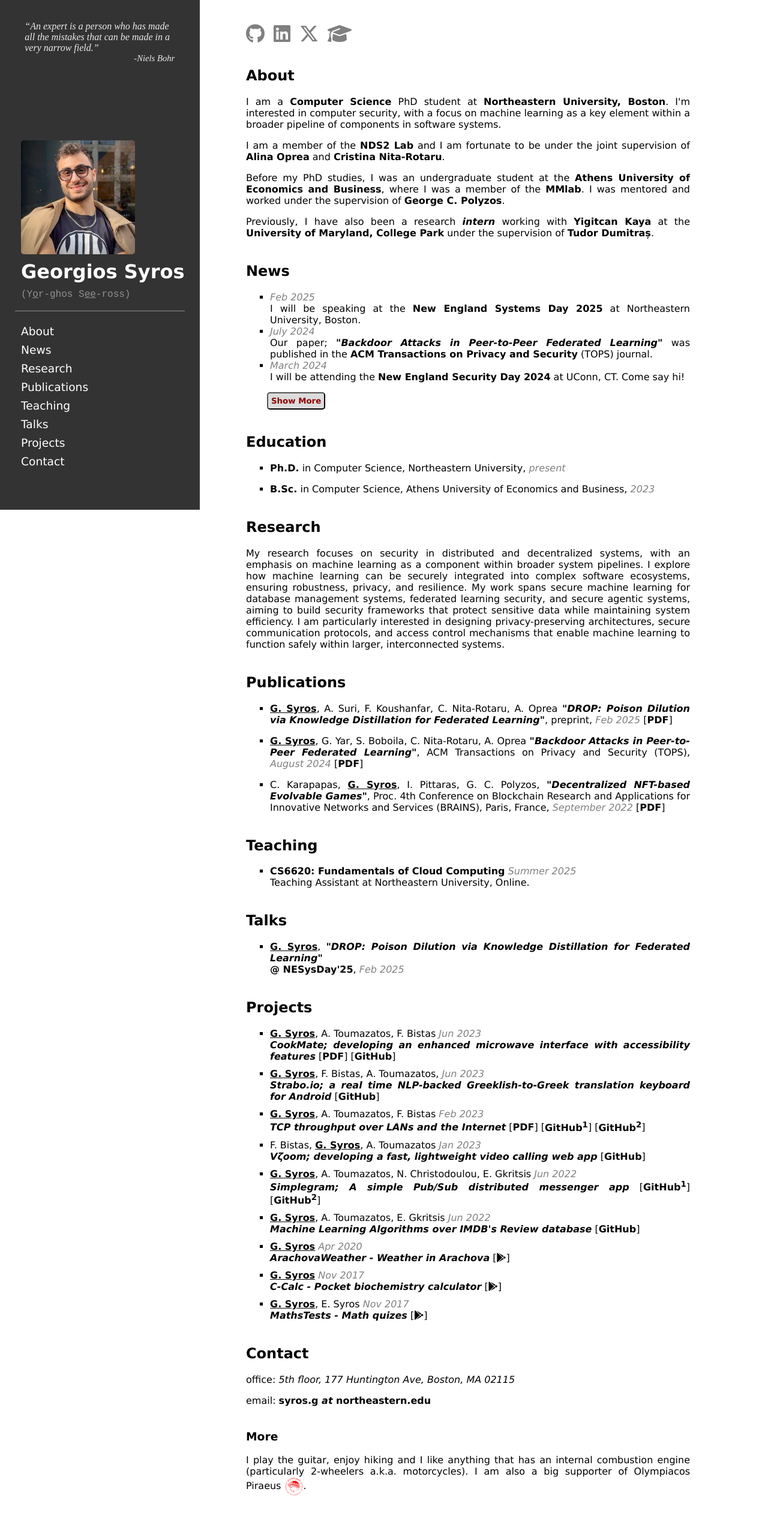
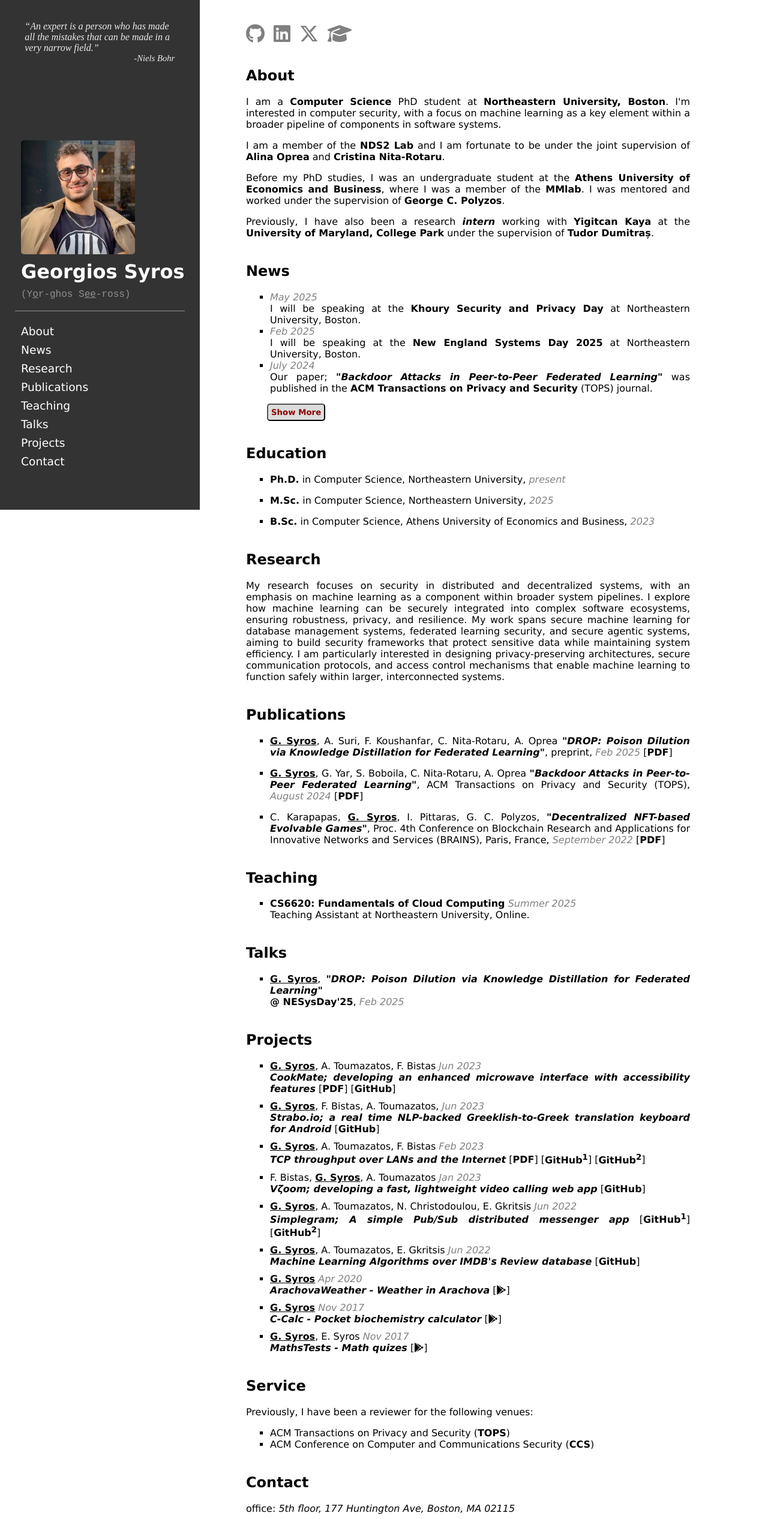
Before and after one commit to gsiros/gsiros.github.io, a plain HTML site: page index.html in a window 1280 px wide. Shown: the top 2533 px of the page at 60% size. Drawn offline with Linux system fonts and the light colour scheme; grey boxes are pictures that could not be loaded.

Commit message:
updated with new sections

```diff
--- a/index.html
+++ b/index.html
@@ -81,6 +81,12 @@
           <ul>
 
             <li>
+              <i class="date">May 2025</i>
+              <br>
+              I will be speaking at the <b>Khoury Security and Privacy Day</b> at Northeastern University, Boston.
+            </li>
+
+            <li>
               <i class="date">Feb 2025</i>
               <br>
               I will be speaking at the <b><a href='https://khoury-srg.github.io/nesd25/' target='_blank'>New England Systems Day 2025</a></b> at Northeastern University, Boston.
@@ -93,13 +99,13 @@
               the <b>ACM Transactions on Privacy and Security</b> (TOPS) journal.
             </li>
 
-            <li>
-              <i class="date">March 2024</i>
-              <br>
-              I will be attending the <b>New England Security Day 2024</b> at UConn, CT. Come say hi!
-            </li>
+            <div class="expandable-content">
 
-            <div class="expandable-content">
+              <li>
+                <i class="date">March 2024</i>
+                <br>
+                I will be attending the <b>New England Security Day 2024</b> at UConn, CT. Come say hi!
+              </li>
 
               <li>
                 <i class="date">Jul 2023</i>
@@ -162,6 +168,9 @@
             <li><b>Ph.D.</b> in Computer Science, Northeastern University, <i class="date">present</i></li>
           </ul>
           <ul>
+            <li><b>M.Sc.</b> in Computer Science, Northeastern University, <i class="date">2025</i></li>
+          </ul>
+          <ul>
             <li><b>B.Sc.</b> in Computer Science, Athens University of Economics and Business, <i class="date">2023</i></li>
           </ul>
         </section>
@@ -176,7 +185,7 @@
         <section id="publications">
           <h2>Publications</h2>
           <ul>
-            <li><b><u>G. Syros</u></b>, A. Suri, F. Koushanfar, C. Nita-Rotaru, A. Oprea <i><b>"DROP: Poison Dilution via Knowledge Distillation for Federated Learning"</b></i>, preprint, <i class="date">Feb 2025</i> [<a href="https://arxiv.org/abs/2502.07011" target="_blank">PDF</a>]</li>
+            <li><b><u>G. Syros</u></b>, A. Suri, F. Koushanfar, C. Nita-Rotaru, A. Oprea <i><b>"DROP: Poison Dilution via Knowledge Distillation for Federated Learning"</b></i>, preprint, <i class="date">Feb 2025</i> [<a href="https://arxiv.org/abs/2502.07011v2" target="_blank">PDF</a>]</li>
           </ul>
           <ul>
             <li><b><u>G. Syros</u></b>, G. Yar, S. Boboila, C. Nita-Rotaru, A. Oprea <i><b>"Backdoor Attacks in Peer-to-Peer Federated Learning"</b></i>, ACM Transactions on Privacy and Security (TOPS), <i class="date">August 2024</i> [<a href="https://arxiv.org/abs/2301.09732" target="_blank">PDF</a>]</li>
@@ -278,6 +287,16 @@
           </ul>
         </section>
 
+        <section id="service">
+          <h2>Service</h2>
+          Previously, I have been a reviewer for the following venues:
+            <ul>
+              <li>ACM Transactions on Privacy and Security (<b>TOPS</b>)</li>
+              <li>ACM Conference on Computer and Communications Security (<b>CCS</b>)</li>
+            </ul>
+
+        </section>
+
         <section id="contact">
           <h2>Contact</h2>
           <p>office: <i>5th floor, 177 Huntington Ave, Boston, MA 02115</i></p>
```
